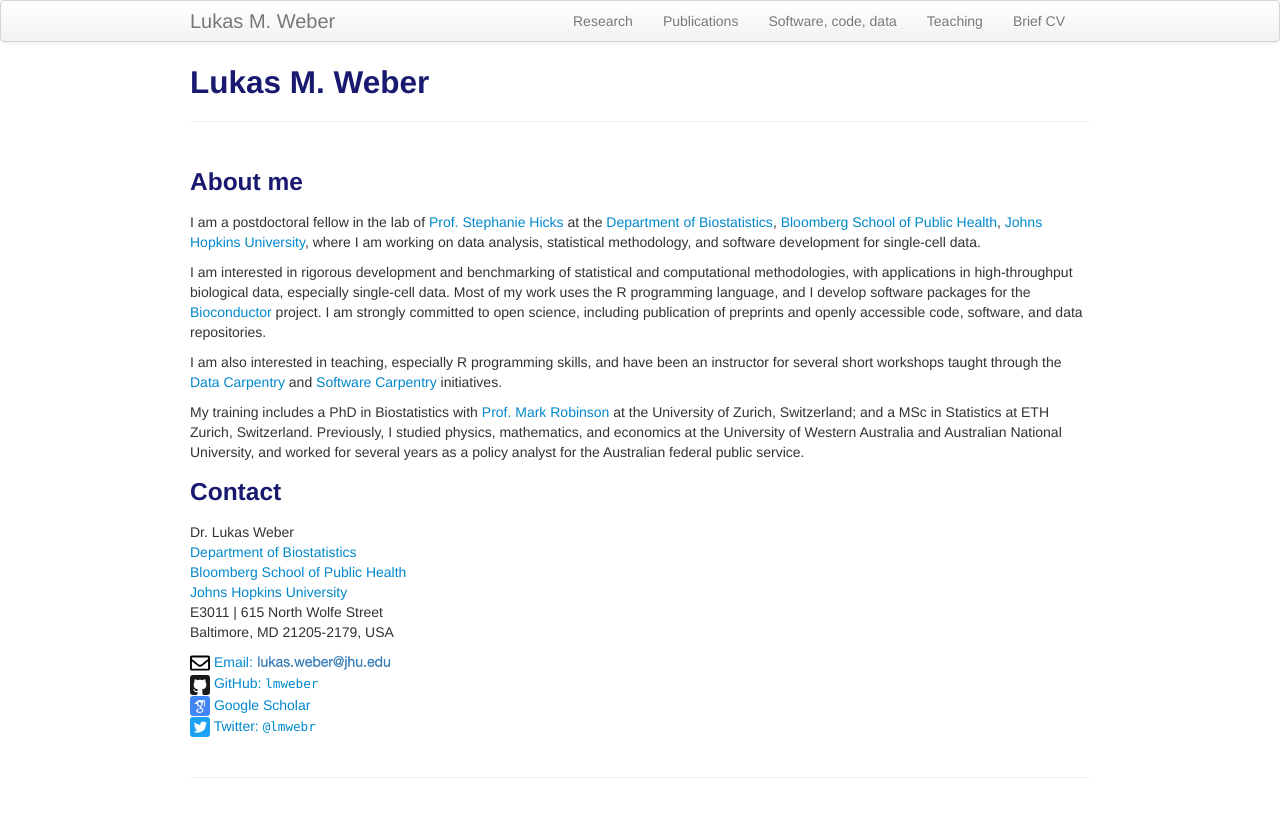
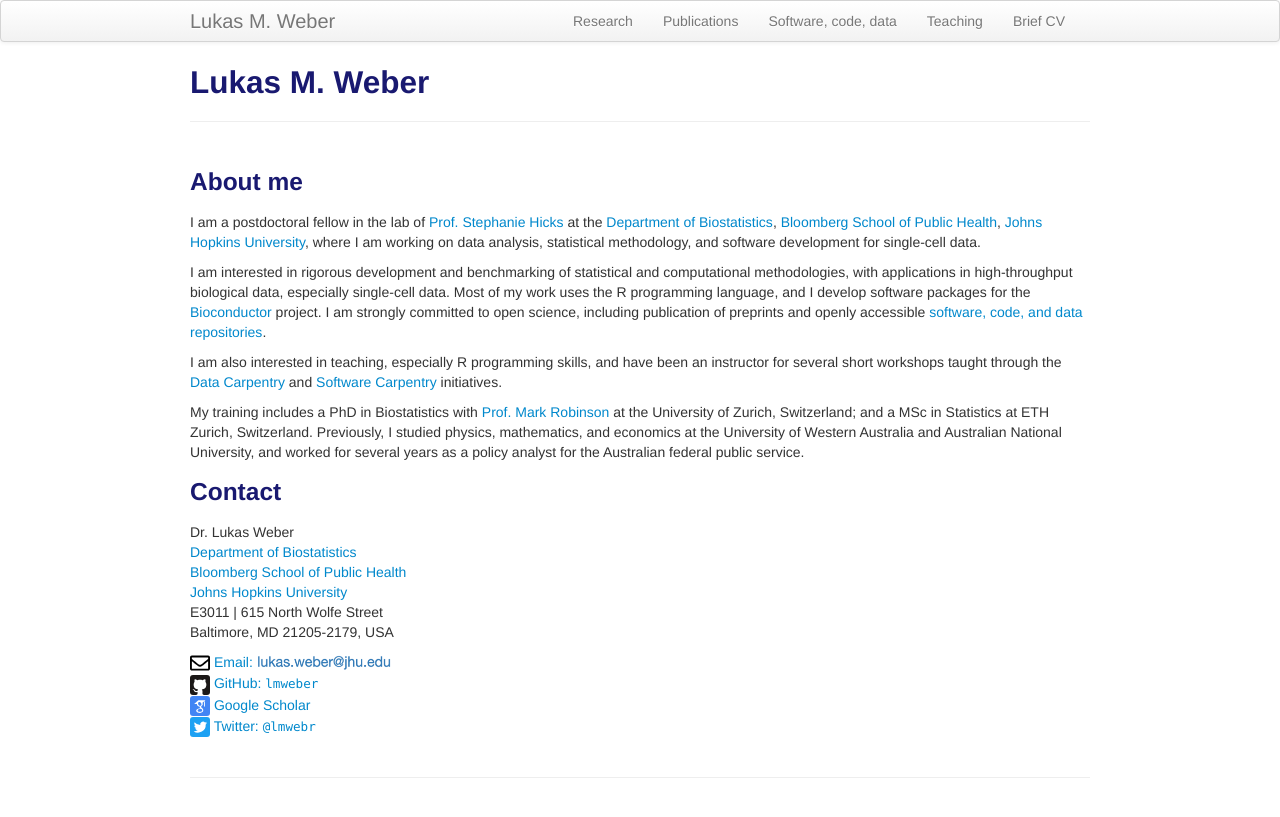
Before and after one commit to lmweber/lmweber.github.io, a Jekyll site: the page built from index.md, in a window 1280 px wide. Shown: the top 817 px of the page. Built offline with Jekyll 4.4.1, drawn with Linux system fonts in a browser that asks for light colours; part of the change alters nothing that is shown.

```diff
--- a/index.md
+++ b/index.md
@@ -8,7 +8,7 @@ layout: page
 
 I am a postdoctoral fellow in the lab of [Prof. Stephanie Hicks](https://www.stephaniehicks.com/) at the [Department of Biostatistics](https://www.jhsph.edu/departments/biostatistics/), [Bloomberg School of Public Health](https://www.jhsph.edu/), [Johns Hopkins University](https://www.jhu.edu/), where I am working on data analysis, statistical methodology, and software development for single-cell data.
 
-I am interested in rigorous development and benchmarking of statistical and computational methodologies, with applications in high-throughput biological data, especially single-cell data. Most of my work uses the R programming language, and I develop software packages for the [Bioconductor](http://bioconductor.org/) project. I am strongly committed to open science, including publication of preprints and openly accessible code, software, and data repositories.
+I am interested in rigorous development and benchmarking of statistical and computational methodologies, with applications in high-throughput biological data, especially single-cell data. Most of my work uses the R programming language, and I develop software packages for the [Bioconductor](http://bioconductor.org/) project. I am strongly committed to open science, including publication of preprints and openly accessible [software, code, and data repositories](pages/software_code_data.html).
 
 I am also interested in teaching, especially R programming skills, and have been an instructor for several short workshops taught through the [Data Carpentry](https://datacarpentry.org/) and [Software Carpentry](https://software-carpentry.org/) initiatives.
 
```
